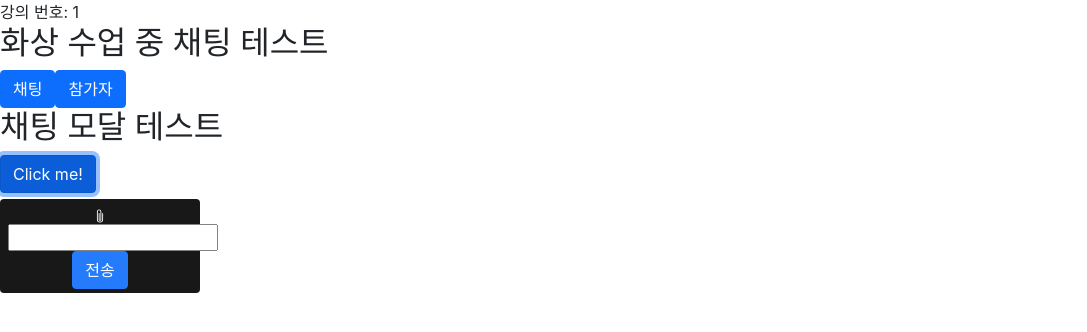
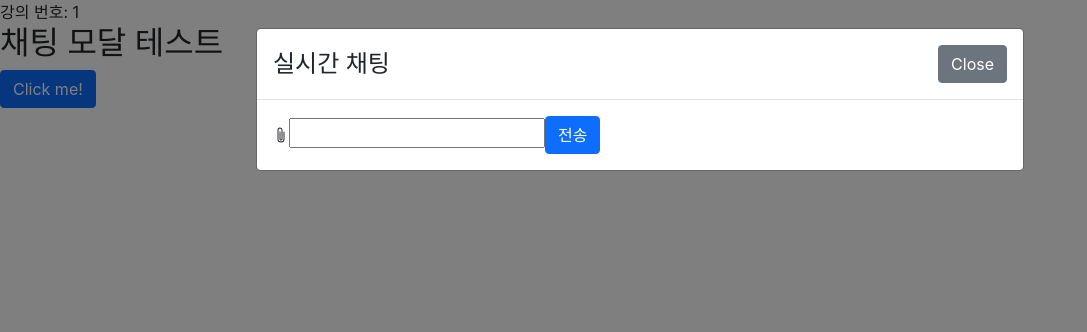
Before and after one commit to Tmax1grp/Final_project, a React (Create React App) app in the folder chat-frontend-service/: page /classroom/1 in a window 1280 px wide. Both pictures are taken after a click on the button "Click me!". Shown: the top 332 px of the page, without its empty margins (0-1087 px from the left). Built offline with nearby package versions, Linux system fonts and the light colour scheme; no server answers.

Commit message:
be-fe merge: chat-history

```diff
--- a/chat-frontend-service/src/App.css
+++ b/chat-frontend-service/src/App.css
@@ -36,3 +36,17 @@
     transform: rotate(360deg);
   }
 }
+
+.chat-modal-content{
+  max-width: 60%
+}
+
+.chat-container{
+  display: block;
+  justify-content: center;
+}
+
+.chat-input{
+  display: flex;
+  justify-content: center;
+}
--- a/chat-frontend-service/src/App.js
+++ b/chat-frontend-service/src/App.js
@@ -1,11 +1,14 @@
+import { BrowserRouter as Router, Route } from 'react-router-dom';
+
 import './App.css';
-import { BrowserRouter as Router, Route } from 'react-router-dom';
-import ChatPage from './pages/ChatPage';
+import ClassroomPage from './pages/ClassroomPage';
+import LecturePage from './pages/LecturePage';
 
 function App() {
   return (
     <Router className="App">
-      <Route exact path="/classroom/:classId" component={ChatPage} />
+      <Route exact path="/classroom/:classId" component={ClassroomPage} />
+      <Route exact path="/lecture/:classId" component={LecturePage} />
     </Router>
   );
 }
--- a/chat-frontend-service/src/components/ChatClassroom.js
+++ b/chat-frontend-service/src/components/ChatClassroom.js
@@ -1,8 +1,7 @@
 import React, { useEffect, useState, useRef } from 'react';
+import Button from 'react-bootstrap/Button'
+import Modal from 'react-bootstrap/Modal'
 import axios from 'axios';
-import Button from 'react-bootstrap/Button'
-import Overlay from 'react-bootstrap/Overlay'
-import Tooltip from 'react-bootstrap/Tooltip'
 
 import ChatContainer from './ChatContainer';
 
@@ -12,12 +11,28 @@ export default function ChatClassroom({ classID }) {
     const target = useRef(null);
 
     //  TODO: 채팅 데이터가 많다면 컴포넌트 로딩 표시
+
     useEffect(() => {
-        // axios.get(`http://localhost:3006/messages?class_id=${classID}&to_id=sungho`)
-        //     .then(res => {
-        //         setMessages(res.data);
-        //     })
-    }, [classID]);
+        if (classID !== null)
+            axios({
+                method: 'get',
+                // method: 'post',
+                url: `http://localhost:55000/class/${classID}/lecture`,
+                // url: `http://localhost:55000/class/22105`,
+                params: (
+                    {
+                        // fromId: "123"
+                        fromId: "123",
+                        // toId:"123",
+                        // chatContent:"dd5ssdfffs6sssssddsdfd23asdf2323sdfss"
+                    }
+                )
+            })
+                .then(res => {
+                    console.log(res.data);
+                    setMessages(res.data);
+                })
+    }, [classID])
 
     return (
         <>
@@ -25,13 +40,17 @@ export default function ChatClassroom({ classID }) {
             <Button ref={target} onClick={() => setShow(!show)}>
                 Click me!
             </Button>
-            <Overlay target={target.current} show={show} placement="bottom">
-                {(props) => (
-                    <Tooltip id="overlay-example" {...props}>
-                        <ChatContainer messages={messages} />
-                    </Tooltip>
-                )}
-            </Overlay>
+            <Modal dialogClassName="chat-modal-content" show={show} onHide={() => setShow(!show)}>
+                <Modal.Header>
+                    <Modal.Title>실시간 채팅</Modal.Title>
+                    <Button variant="secondary" onClick={() => setShow(!show)}>
+                        Close
+                    </Button>
+                </Modal.Header>
+                <Modal.Body>
+                    <ChatContainer messages={messages} />
+                </Modal.Body>
+            </Modal>
         </>
     );
 }
--- a/chat-frontend-service/src/components/ChatContainer.js
+++ b/chat-frontend-service/src/components/ChatContainer.js
@@ -7,10 +7,10 @@ import ChatMessageInput from './ChatMessageInput';
 function ChatContainer({ messages }) {
 
     return (
-        <>
+        <div>
             <ChatMessageList messages={messages} />
             <ChatMessageInput />
-        </>
+        </div>
     );
 }
 
--- a/chat-frontend-service/src/components/ChatLecture.js
+++ b/chat-frontend-service/src/components/ChatLecture.js
@@ -11,15 +11,21 @@ export default function ChatLecture({ classID }) {
     const [members, setMembers] = useState('');
 
     useEffect(() => {
+        if (classID !== null)
             axios({
                 method: 'get',
+                // method: 'post',
                 url: `http://localhost:55000/class/${classID}/lecture`,
-            // url: `http://localhost:55000/class/1/findall`,
-            data: JSON.stringify({ fromId: 123 })
+                // url: `http://localhost:55000/class/22105`,
+                params: (
+                    {
+                        fromId: "123",
+                    }
+                )
             })
                 .then(res => {
                     console.log(res.data);
-                // setMessages(res.data);
+                    setMessages(res.data);
                 })
 
         // TODO: 참가자(참가중, 자리비움, 강사) 데이터 요청
--- a/chat-frontend-service/src/components/ChatMessageCard.js
+++ b/chat-frontend-service/src/components/ChatMessageCard.js
@@ -1,4 +1,6 @@
 import React, { useState, useEffect } from 'react';
+import Row from 'react-bootstrap/Row'
+import Col from 'react-bootstrap/Col'
 
 export default function ChatMessageCard({ message }) {
     const [author, setAuthor] = useState('');
@@ -6,13 +8,13 @@ export default function ChatMessageCard({ message }) {
     const [wdate, setWdate] = useState('');
     const [attach, setAttach] = useState('');
 
-    // TODO: 불러온 메시지 없을 때 다른 컴포넌트 출력
+    // TODO: 메시지 데이터의 속성 검사
     useEffect(() => {
         if (message !== undefined) {
-            setAuthor(message.from_id);
-            setContent(message.chat_content);
-            setWdate(message.chat_date);
-            setAttach(message.attach);
+            setAuthor(message.fromId);
+            setContent(message.chatContent);
+            setWdate(message.chatDate);
+            // setAttach(message.orgFileName);
         }
         else {
             setAuthor('author');
@@ -22,13 +24,19 @@ export default function ChatMessageCard({ message }) {
     }, [message]);
 
     return (
-        <>
-            <div class="d-flex justify-content-center">
-                <div>[{wdate}]</div>
-                <div>{author}:</div>
-                <div>{content}</div>
-                <div>{attach}</div>
-            </div>
-        </>
+        <Row className="justify-content-md-center">
+            <Col sm={3}>
+                [{wdate}]
+            </Col>
+            <Col sm={1}>
+                {author}:
+            </Col>
+            <Col sm={3}>
+                {content}
+            </Col>
+            <Col sm={2}>
+                {attach}
+            </Col>
+        </Row>
     );
 }
--- a/chat-frontend-service/src/components/ChatMessageInput.js
+++ b/chat-frontend-service/src/components/ChatMessageInput.js
@@ -1,4 +1,4 @@
-import React, { useState, useEffect } from 'react';
+import React, { useState } from 'react';
 import Button from 'react-bootstrap/Button'
 import { BsPaperclip } from "react-icons/bs";
 
@@ -7,7 +7,7 @@ import { BsPaperclip } from "react-icons/bs";
 // * - 텍스트 필드
 // * - 파일 첨부완료 시, 파일 삭제 버튼 표시
 export default function MessageInput(props) {
-    const [selectedFile, setSelectedFile] = useState('');
+    const [selectedFile, setSelectedFile] = useState(null);
     const handleFileSelected = e => {
         // TODO: S3 파일 업로드 및 메시지 입력 필드에 표시, 입력 비활성화
         // * 현재 단일 파일 첨부
@@ -18,17 +18,15 @@ export default function MessageInput(props) {
         }
         return 0;
     }
+
     const handleSubmit = () => {
         // TODO: 세션 연결 확인 & 메시지 전송 POST API 요청
         return 0;
     }
 
-    useEffect(() => {
-        // effect
-        return () => {
-            // cleanup
-        }
-    }, [selectedFile])
+    const handleTextInput = () => {
+
+    }
 
     return (
         <div>
@@ -39,8 +37,10 @@ export default function MessageInput(props) {
                 type="file"
                 onChange={handleFileSelected}
             />
-            <input type="text" onChange="setInput" />
-            <Button onClick="handleSubmit">전송</Button>
+            {/** 파일 첨부를 위한 input field */}
+            {/* <input type="text" /> */}
+            <input type="text" onChange={handleTextInput} />
+            <Button onClick={handleSubmit}>전송</Button>
         </div>
     );
 }
--- a/chat-frontend-service/src/components/ChatMessageList.js
+++ b/chat-frontend-service/src/components/ChatMessageList.js
@@ -1,9 +1,11 @@
 import React, { useEffect } from 'react';
+
 import ChatMessageCard from './ChatMessageCard';
 
 function ChatMessageList({ messages }) {
 
     useEffect(() => {
+        console.log(messages);
     }, [messages])
 
     return (
--- a/chat-frontend-service/src/components/ChatSideTab.js
+++ b/chat-frontend-service/src/components/ChatSideTab.js
@@ -22,8 +22,8 @@ export default function ChatSideTab({ tabSelected, setTabSelected }) {
 
     return (
         <div>
-            <Button className="tabButton" name="chatTabBtn" onClick={handleTabClick}> 채팅 </Button>
-            <Button className="tabButton" name="membersTabBtn" onClick={handleTabClick}> 참가자 </Button>
+            <Button name="chatTabBtn" onClick={handleTabClick}> 채팅 </Button>
+            <Button name="membersTabBtn" onClick={handleTabClick}> 참가자 </Button>
         </div>
     );
 }
--- a/chat-frontend-service/src/pages/ChatPage.js
+++ b/chat-frontend-service/src/pages/ClassroomPage.js
@@ -1,17 +1,15 @@
 /*
-ChatPage.js
-- 채팅 템플릿 테스트를 위한 페이지
-- (1) 강의실>채팅, (2) 화상수업>채팅 두가지 경우를 위한 뷰를 테스트
+ClassroomPage.js
+- 강의실 채팅 컴포넌트 테스트를 위한 페이지
 */
 
 import React, { useEffect, useState } from 'react';
-import ChatLecture from '../components/ChatLecture';
 import ChatClassroom from '../components/ChatClassroom';
 
-export default function ChatPage(props) {
+export default function ClassroomPage(props) {
 
     // classID/setClassID: 현재 페이지의 강의실 번호/setter
-    const [classID, setClassID] = useState(1);
+    const [classID, setClassID] = useState(null);
     // userID/setClassID: 현재 로그인된 사용자 번호/setter
     // const [userID, setUserID] = useState('sunho');
 
@@ -20,13 +18,11 @@ export default function ChatPage(props) {
         setClassID(classId);
 
         // TODO: sessionStorage에서 사용자 정보를 가져온다.
-    }, []);
+    }, [props]);
 
     return (
         <>
             {`강의 번호: ${classID}`}
-            <h2>화상 수업 중 채팅 테스트</h2>
-            <ChatLecture classID={classID} />
             <h2>채팅 모달 테스트</h2>
             <ChatClassroom classID={classID} />
         </>
--- /dev/null
+++ b/chat-frontend-service/src/pages/LecturePage.js
@@ -0,0 +1,33 @@
+/*
+LecturePage.js
+- 화상수업 채팅 컴포넌트 테스트를 위한 페이지
+*/
+
+import React, { useEffect, useState } from 'react';
+import { Container } from 'react-bootstrap';
+import ChatLecture from '../components/ChatLecture';
+
+export default function ChatPage(props) {
+
+    // classID/setClassID: 현재 페이지의 강의실 번호/setter
+    const [classID, setClassID] = useState(null);
+    // userID/setClassID: 현재 로그인된 사용자 번호/setter
+    // const [userID, setUserID] = useState('sunho');
+
+    useEffect(() => {
+        let classId = props.match.params.classId;
+        setClassID(classId);
+
+        // TODO: sessionStorage에서 사용자 정보를 가져온다.
+    }, [props]);
+
+    return (
+        <>
+            {`강의 번호: ${classID}`}
+            <h2>화상 수업 중 채팅 테스트</h2>
+            <Container className="lectureContainer">
+                <ChatLecture classID={classID} />
+            </Container>
+        </>
+    );
+}
```
Lines whose indentation alone changed are shown as unchanged.
